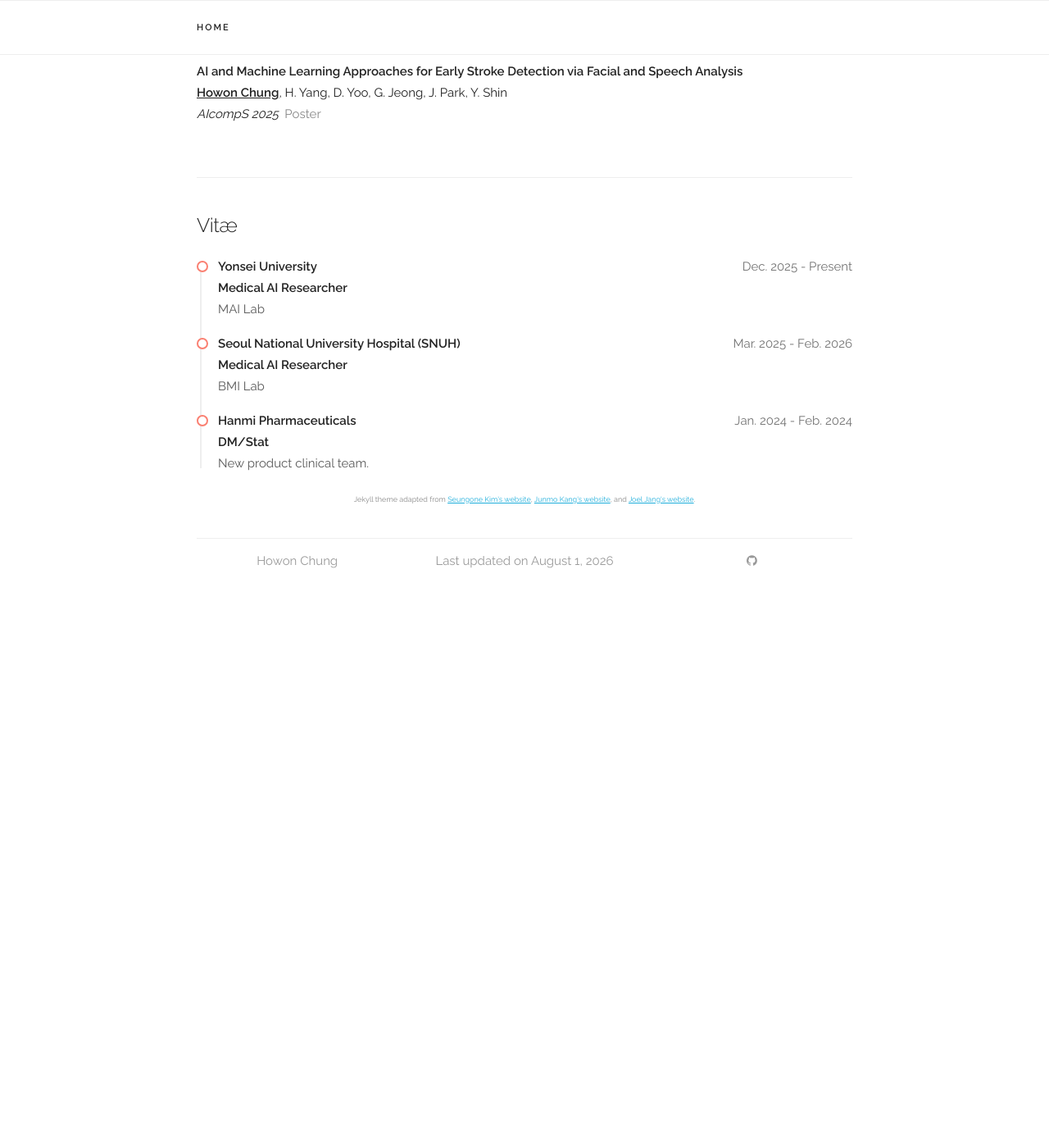
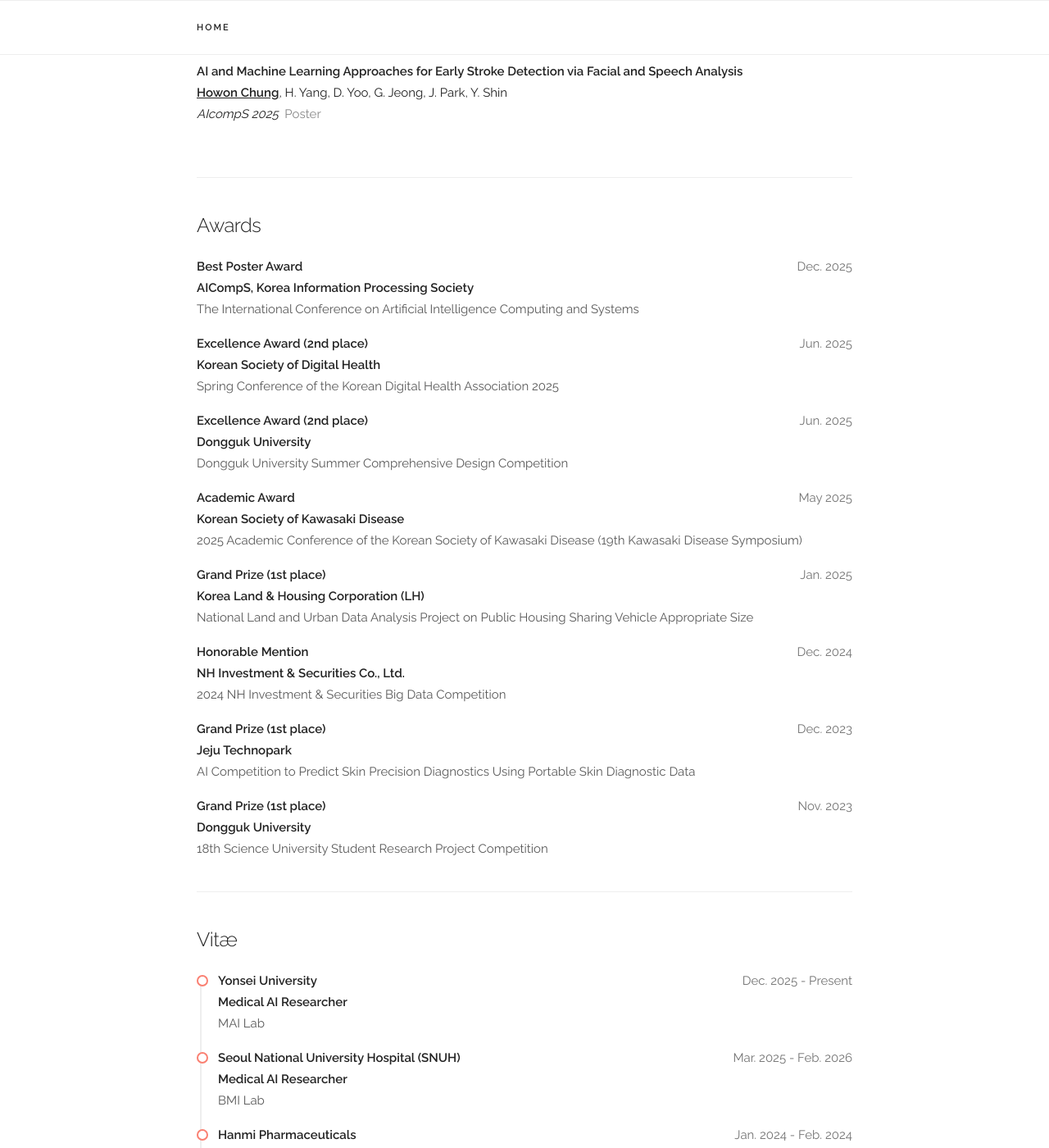
Before and after one commit to DONGSANSUNJAE/DONGSANSUNJAE.github.io, a Jekyll site: the page built from index.html, in a window 1280 px wide and 1400 px high, scrolled down 1522 px. Shown: the whole window at 82% size. Built offline with Jekyll 4.4.1, drawn with Linux system fonts in a browser that asks for light colours; before the commit the page ends 2258 px from its top, so only the background shows below that.

Commit message:
Add Awards section
New docs-section listing competition and conference awards
(2023-2025), reusing the existing vitae-item styling for
visual consistency with Education/Vitae.

Co-Authored-By: Claude Sonnet 5 <noreply@anthropic.com>

```diff
--- /dev/null
+++ b/_data/awards.yaml
@@ -0,0 +1,41 @@
+awards:
+
+- award: "Best Poster Award"
+  date: "Dec. 2025"
+  issuer: "AICompS, Korea Information Processing Society"
+  event: "The International Conference on Artificial Intelligence Computing and Systems"
+
+- award: "Excellence Award (2nd place)"
+  date: "Jun. 2025"
+  issuer: "Korean Society of Digital Health"
+  event: "Spring Conference of the Korean Digital Health Association 2025"
+
+- award: "Excellence Award (2nd place)"
+  date: "Jun. 2025"
+  issuer: "Dongguk University"
+  event: "Dongguk University Summer Comprehensive Design Competition"
+
+- award: "Academic Award"
+  date: "May 2025"
+  issuer: "Korean Society of Kawasaki Disease"
+  event: "2025 Academic Conference of the Korean Society of Kawasaki Disease (19th Kawasaki Disease Symposium)"
+
+- award: "Grand Prize (1st place)"
+  date: "Jan. 2025"
+  issuer: "Korea Land & Housing Corporation (LH)"
+  event: "National Land and Urban Data Analysis Project on Public Housing Sharing Vehicle Appropriate Size"
+
+- award: "Honorable Mention"
+  date: "Dec. 2024"
+  issuer: "NH Investment & Securities Co., Ltd."
+  event: "2024 NH Investment & Securities Big Data Competition"
+
+- award: "Grand Prize (1st place)"
+  date: "Dec. 2023"
+  issuer: "Jeju Technopark"
+  event: "AI Competition to Predict Skin Precision Diagnostics Using Portable Skin Diagnostic Data"
+
+- award: "Grand Prize (1st place)"
+  date: "Nov. 2023"
+  issuer: "Dongguk University"
+  event: "18th Science University Student Research Project Competition"
--- a/index.html
+++ b/index.html
@@ -101,6 +101,22 @@ layout: default
   </div>
 </div>
 
+<!-- ========== AWARDS ========== -->
+<div class="docs-section" id="awards">
+  <h5>Awards</h5>
+
+  {% for a in site.data.awards.awards %}
+  <div class="vitae-item">
+    <p class="title">
+      <b>{{ a.award }}</b>
+      <span class="vitae-time">{{ a.date }}</span>
+    </p>
+    <p class="vitae-role">{{ a.issuer }}</p>
+    <p class="vitae-desc">{{ a.event }}</p>
+  </div>
+  {% endfor %}
+</div>
+
 <!-- ========== EXPERIENCE ========== -->
 <div class="docs-section" id="experience">
   <h5>Vitæ</h5>
```
